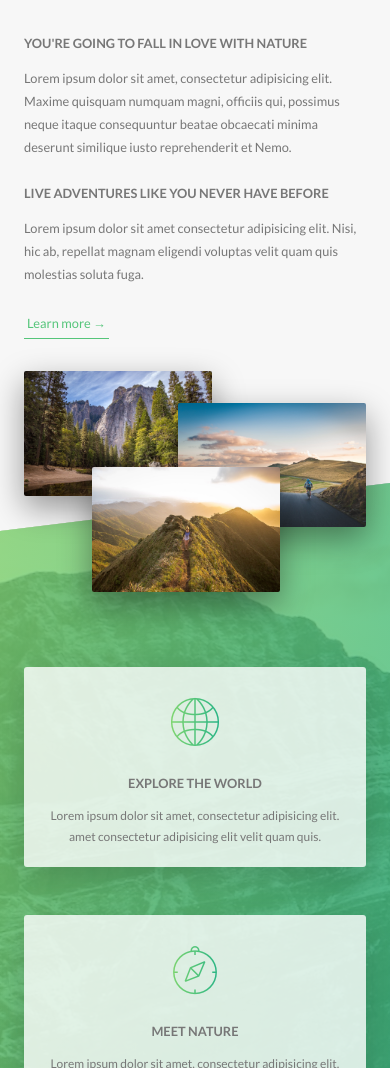
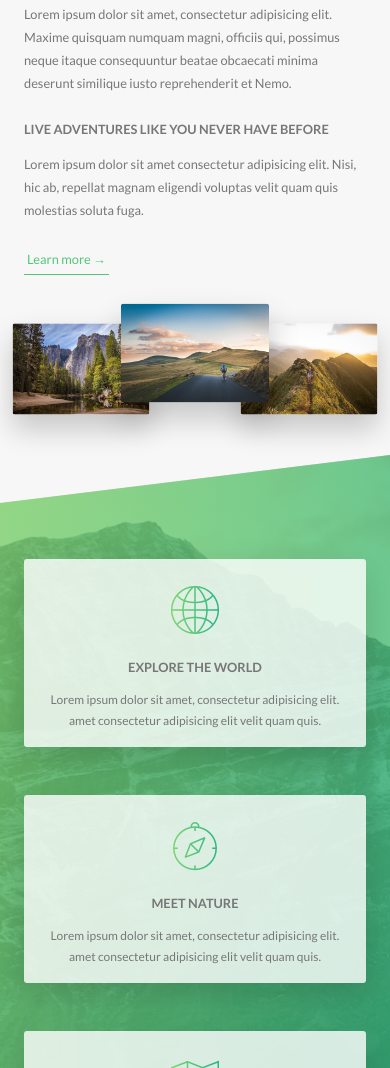
Before and after one commit to P666R/Natures-Tours, a website: page index.html in a window 390 px wide. Shown: the part 932-2000 px from the top of the page. Drawn offline with Linux system fonts and the light colour scheme.

Commit message:
media queries-layout,about,feature

```diff
--- a/index.html
+++ b/index.html
@@ -437,7 +437,7 @@
                 <a href="#" class="footer__link">Contact us</a>
               </li>
               <li class="footer__item">
-                <a href="#" class="footer__link">Careers</a>
+                <a href="#" class="footer__link">Career</a>
               </li>
               <li class="footer__item">
                 <a href="#" class="footer__link">Privacy policy</a>
@@ -452,7 +452,9 @@
           <p class="footer__copyright">
             Copyright &copy;
             <a href="#" class="footer__link">Natures-tours</a> . All rights
-            reserved.
+            reserved. Lorem ipsum dolor sit amet consectetur adipisicing elit.
+            Magni ea enim esse repellendus. Lorem ipsum dolor, sit amet
+            consectetur adipisicing elit.
           </p>
         </div>
       </div>
--- a/sass/base/_typography.scss
+++ b/sass/base/_typography.scss
@@ -41,7 +41,6 @@ body {
     font-weight: 700;
     letter-spacing: 1.75rem;
     padding-left: 1.75rem;
-
     animation: moveInRight 1s ease-out;
 
     @include mixins.respond(phone) {
--- a/sass/base/_utilities.scss
+++ b/sass/base/_utilities.scss
@@ -1,3 +1,5 @@
+@use '../abstracts/mixins' as mixins;
+
 .u-center-text {
   text-align: center !important;
 }
@@ -8,10 +10,18 @@
 
 .u-margin-bottom-medium {
   margin-bottom: 4rem !important;
+
+  @include mixins.respond(tab-port) {
+    margin-bottom: 3rem !important;
+  }
 }
 
 .u-margin-bottom-big {
   margin-bottom: 8rem !important;
+
+  @include mixins.respond(tab-port) {
+    margin-bottom: 5rem !important;
+  }
 }
 
 .u-margin-top-big {
--- a/sass/components/_composition.scss
+++ b/sass/components/_composition.scss
@@ -1,4 +1,5 @@
 @use '../abstracts/variables' as variables;
+@use '../abstracts/mixins' as mixins;
 
 .composition {
   position: relative;
@@ -12,19 +13,43 @@
     transition: transform 0.2s;
     outline-offset: 2rem;
 
+    @include mixins.respond(tab-port) {
+      float: left;
+      position: relative;
+      width: 33.3333333%;
+      box-shadow: 0 1.5rem 3rem rgba(variables.$color-black, 0.2);
+    }
+
     &--p1 {
       left: 0;
       top: -2rem;
+
+      @include mixins.respond(tab-port) {
+        top: 1rem;
+        transform: scale(1.2);
+      }
     }
 
     &--p2 {
       right: 0;
       top: 2rem;
+
+      @include mixins.respond(tab-port) {
+        top: -1rem;
+        transform: scale(1.3);
+        z-index: 100;
+      }
     }
 
     &--p3 {
       left: 20%;
       top: 10rem;
+
+      @include mixins.respond(tab-port) {
+        top: 1rem;
+        left: 0;
+        transform: scale(1.2);
+      }
     }
 
     &:hover {
--- a/sass/components/_feature-box.scss
+++ b/sass/components/_feature-box.scss
@@ -1,4 +1,5 @@
 @use '../abstracts/variables' as variables;
+@use '../abstracts/mixins' as mixins;
 
 .feature-box {
   background-color: rgba(variables.$color-white, 0.8);
@@ -8,6 +9,10 @@
   border-radius: 3px;
   box-shadow: 0 1.5rem 4rem rgba(variables.$color-black, 0.15);
   transition: transform 0.3s;
+
+  @include mixins.respond(tab-port) {
+    padding: 2rem;
+  }
 
   &__icon {
     font-size: 6rem;
@@ -21,6 +26,10 @@
     -webkit-background-clip: text;
     background-clip: text;
     color: transparent;
+
+    @include mixins.respond(tab-port) {
+      margin-bottom: 0;
+    }
   }
 
   &:hover {
--- a/sass/layout/_footer.scss
+++ b/sass/layout/_footer.scss
@@ -14,6 +14,10 @@
   &__logo-box {
     text-align: center;
     margin-bottom: 8rem;
+
+    @include mixins.respond(tab-port) {
+      margin-bottom: 6rem;
+    }
   }
 
   &__logo {
--- a/sass/pages/_home.scss
+++ b/sass/pages/_home.scss
@@ -1,9 +1,14 @@
 @use '../abstracts/variables' as variables;
+@use '../abstracts/mixins' as mixins;
 
 .section-about {
   background-color: variables.$color-grey-light-1;
   padding: 25rem 0;
   margin-top: -20vh;
+
+  @include mixins.respond(tab-port) {
+    padding: 20rem 0;
+  }
 }
 
 .section-features {
@@ -23,21 +28,8 @@
     transform: skewY(7deg);
   }
 
-  &::after {
-    content: '';
-    position: absolute;
-    top: 0;
-    left: 0;
-    width: 100%;
-    height: 100%;
-    background-image: linear-gradient(
-        to right bottom,
-        rgba(variables.$color-primary-light, 0.8),
-        rgba(variables.$color-primary-dark, 0.8)
-      ),
-      url('../img/nat-4.jpg');
-    background-size: cover;
-    z-index: -1;
+  @include mixins.respond(tab-port) {
+    padding: 10rem 0;
   }
 }
 
@@ -45,11 +37,19 @@
   background-color: variables.$color-grey-light-1;
   padding: 25rem 0 15rem 0;
   margin-top: -10rem;
+
+  @include mixins.respond(tab-port) {
+    padding: 20rem 0 10rem 0;
+  }
 }
 
 .section-stories {
   position: relative;
   padding: 15rem 0;
+
+  @include mixins.respond(tab-port) {
+    padding: 10rem 0;
+  }
 }
 
 .section-book {
@@ -59,6 +59,10 @@
     variables.$color-primary-light,
     variables.$color-primary-dark
   );
+
+  @include mixins.respond(tab-port) {
+    padding: 10rem 0;
+  }
 }
 
 .book {
```
Also changed, not shown: css/style.css, 1 other file.
